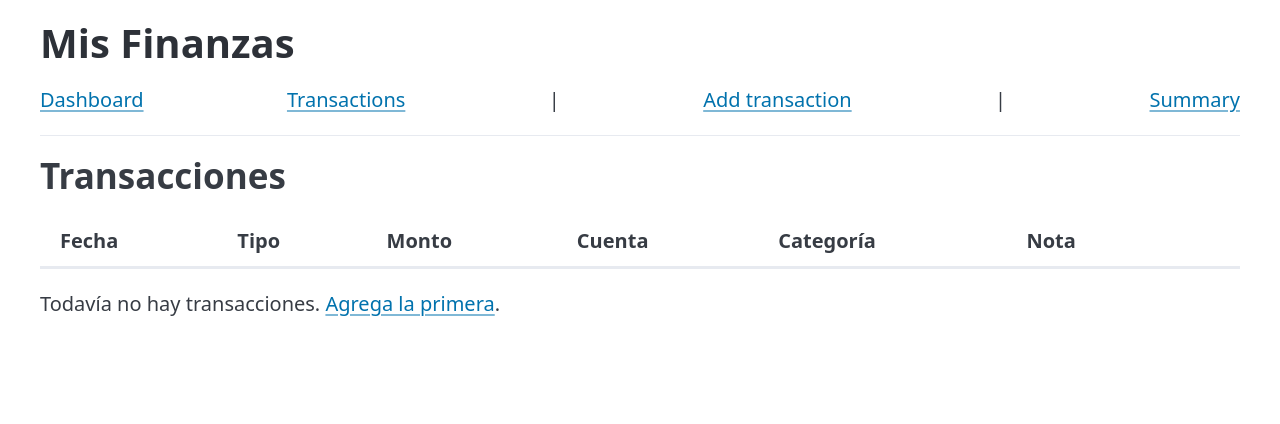
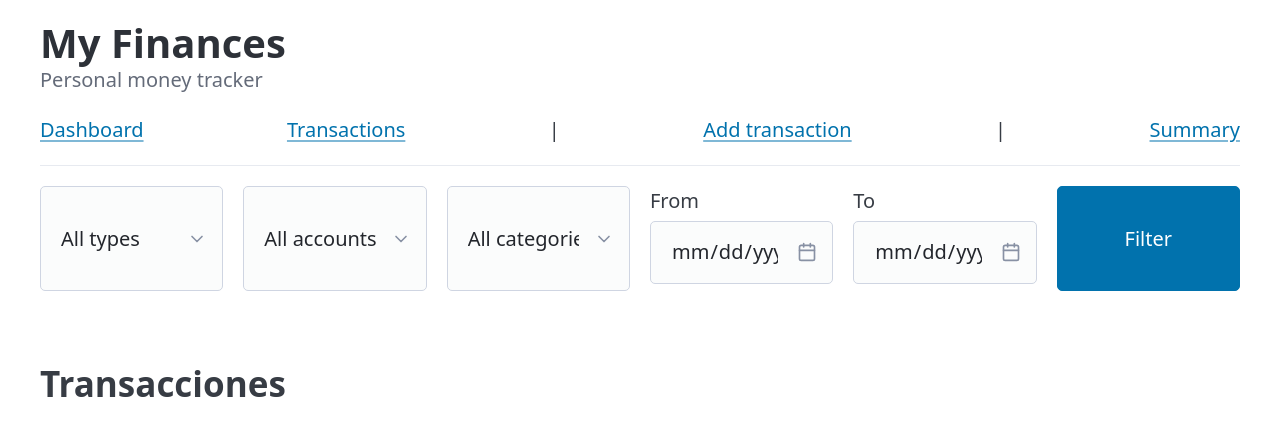
Before and after one commit to mariosalinaslozano-gif/finanzas-app, a Flask app: page /transacciones in a window 1280 px wide. Shown: the top 424 px of the page. Run offline with Flask 3, Linux system fonts and the light colour scheme; data that the repository does not hold is empty; some libraries are stand-ins or nearby versions.

Commit message:
Added filters to show information about transactions

```diff
--- a/app.py
+++ b/app.py
@@ -51,17 +51,66 @@ def resumen():
 
 @app.route("/transacciones")
 def lista_transacciones():
-    transacciones = Transaccion.query.order_by(Transaccion.fecha.desc()).all()
-    return render_template("lista.html", transacciones=transacciones)
+
+    #Start with query that we can add conditions to
+    consulta = Transaccion.query
+
+    tipo = request.args.get("tipo")
+    cuenta_id = request.args.get("cuenta_id")
+    categoria_id = request.args.get("categoria_id")
+    desde = request.args.get("desde")
+    hasta = request.args.get("hasta")
+
+    if tipo:
+        consulta = consulta.filter_by(tipo=tipo)
+    if cuenta_id:
+        consulta = consulta.filter_by(cuenta_id=int(cuenta_id))
+    if categoria_id:
+        consulta = consulta.filter_by(categoria_id=int(categoria_id))
+    if desde:
+        consulta = consulta.filter(Transaccion.fecha >= datetime.strptime(desde, "%Y-%m-%d").date())
+    if hasta:
+        consulta = consulta.filter(Transaccion.fecha <= datetime.strptime(hasta, "%Y-%m-%d").date())
+
+    transacciones = consulta.order_by(Transaccion.fecha.desc()).all()
+
+    cuentas = Cuenta.query.all()
+    categorias = Categoria.query.all()
+
+    return render_template("lista.html",
+                           transacciones=transacciones,
+                           cuentas=cuentas,
+                           categorias=categorias)
 
 @app.route("/transacciones/nueva", methods=["GET", "POST"])
 def nueva_transaccion():
     if request.method == "POST":
-        # El usuario llenó el formulario y le dio Guardar
+    # basic validation
+        errores = []
+
+        try:
+            monto = float(request.form["monto"])
+            if monto <= 0:
+                errores.append("Amount must be greater than 0.")
+        except ValueError:
+            errores.append("Amount must be a number.")
+
+        if not request.form.get("cuenta_id"):
+            errores.append("You must choose an account.")
+
+        if errores:
+            # re-show the form with the error messages
+            cuentas = Cuenta.query.all()
+            categorias = Categoria.query.all()
+            return render_template("formulario.html",
+                                cuentas=cuentas, categorias=categorias,
+                                errores=errores)
+
+        # if we get here, input is valid → save
         t = Transaccion(
             fecha=datetime.strptime(request.form["fecha"], "%Y-%m-%d").date(),
             tipo=request.form["tipo"],
-            monto=float(request.form["monto"]),
+            monto=monto,
             cuenta_id=int(request.form["cuenta_id"]),
             categoria_id=int(request.form["categoria_id"]) if request.form["categoria_id"] else None,
             nota=request.form["nota"],
--- a/templates/base.html
+++ b/templates/base.html
@@ -8,7 +8,10 @@
 </head>
 <body>
     <main class="container">
-        <h1>Mis Finanzas</h1>
+        <hgroup>
+            <h1>My Finances</h1>
+            <p>Personal money tracker</p>
+        </hgroup>
         <nav>
             <a href="/">Dashboard</a>
             <a href="/transacciones">Transactions</a> |
--- a/templates/editar.html
+++ b/templates/editar.html
@@ -17,7 +17,7 @@
     </label>
 
     <label>Monto
-        <input type="number" step="0.01" name="monto" value="{{ t.monto }}" required>
+        <input type="number" step="0.01" min="0.01" name="monto" value="{{ t.monto }}" required>
     </label>
 
     <label>Cuenta
--- a/templates/lista.html
+++ b/templates/lista.html
@@ -1,6 +1,37 @@
 {% extends "base.html" %}
 
 {% block contenido %}
+
+<form method="GET" action="/transacciones">
+    <div class="grid">
+        <select name="tipo">
+            <option value="">All types</option>
+            <option value="entrada">Income</option>
+            <option value="salida">Expense</option>
+            <option value="transferencia">Transfer</option>
+        </select>
+
+        <select name="cuenta_id">
+            <option value="">All accounts</option>
+            {% for c in cuentas %}
+            <option value="{{ c.id }}">{{ c.nombre }}</option>
+            {% endfor %}
+        </select>
+
+        <select name="categoria_id">
+            <option value="">All categories</option>
+            {% for cat in categorias %}
+            <option value="{{ cat.id }}">{{ cat.nombre }}</option>
+            {% endfor %}
+        </select>
+
+        <label>From <input type="date" name="desde"></label>
+        <label>To <input type="date" name="hasta"></label>
+
+        <button type="submit">Filter</button>
+    </div>
+</form>
+
 <h2>Transacciones</h2>
 
 <table>
@@ -14,8 +45,15 @@
         {% for t in transacciones %}
         <tr>
             <td>{{ t.fecha }}</td>
-            <td>{{ t.tipo }}</td>
-            <td>{{ t.monto }}</td>
+            <td>
+                {% if t.tipo == "entrada" %}
+                <span style="color: green;">+{{ "%.2f"|format(t.monto) }}</span>
+            {% elif t.tipo == "salida" %}
+                <span style="color: crimson;">-{{ "%.2f"|format(t.monto) }}</span>
+            {% else %}
+                {{ "%.2f"|format(t.monto) }}
+            {% endif %}
+            </td>
             <td>{{ t.cuenta.nombre if t.cuenta else "-" }}</td>
             <td>{{ t.categoria.nombre if t.categoria else "-" }}</td>
             <td>{{ t.nota }}</td>
```
Also changed, not shown: templates/formulario.html (+11 -1 lines).
